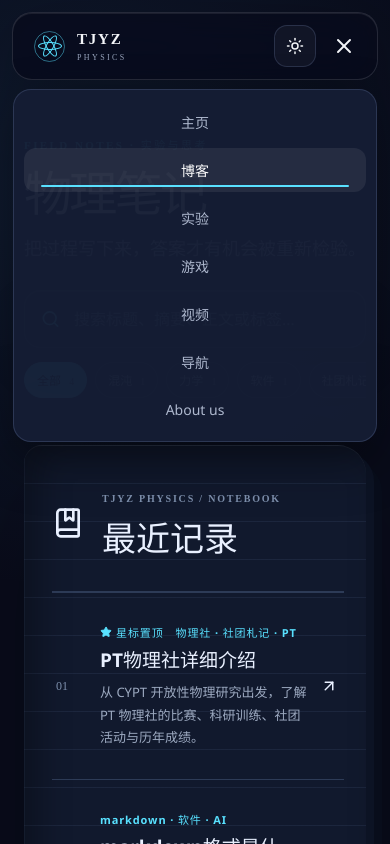
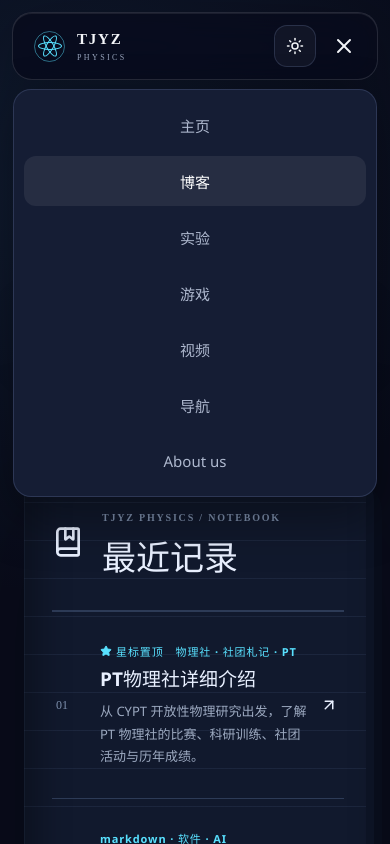
Before and after one commit to TJYZphysics/TJYZphysics.github.io, a React (Vite) app: page /blog in a window 390 px wide. Both pictures are taken after a click on the button 344 px from the left and 46 px from the top of the page. Shown: the top 844 px of the page. Built offline with nearby package versions, Linux system fonts and the light colour scheme.

Commit message:
feat: improve mobile navigation and filters

```diff
--- a/src/App.tsx
+++ b/src/App.tsx
@@ -43,8 +43,8 @@ function SiteHeader() {
   return <header className={`site-header ${isAbout ? 'site-header--about' : ''}`}>
     <NavLink className="brand" to="/" aria-label="TJYZ Physics 主页"><span className="brand-mark" aria-hidden="true"><i /><i /><i /></span><span><b>TJYZ</b><small>PHYSICS</small></span></NavLink>
     {!isAbout && <button className="theme-toggle" type="button" onClick={() => setTheme((value) => value === 'dark' ? 'light' : 'dark')} aria-label={theme === 'dark' ? '切换浅色主题' : '切换深色主题'} title={theme === 'dark' ? '浅色主题' : '深色主题'}>{theme === 'dark' ? <Sun aria-hidden="true" /> : <Moon aria-hidden="true" />}</button>}
-    <button className="menu-toggle" onClick={() => setOpen(!open)} aria-expanded={open} aria-label="切换导航">{open ? <X /> : <Menu />}</button>
-    <nav className={open ? 'primary-nav is-open' : 'primary-nav'} aria-label="主导航">{navItems.map((item) => <NavLink key={item.to} to={item.to} end={item.end} className={({ isActive }) => isActive ? 'active' : ''}>{item.label}</NavLink>)}</nav>
+    <button className="menu-toggle" type="button" onClick={() => setOpen((value) => !value)} aria-expanded={open} aria-controls="site-primary-nav" aria-label={open ? '关闭导航' : '打开导航'}>{open ? <X /> : <Menu />}</button>
+    <nav id="site-primary-nav" className={open ? 'primary-nav is-open' : 'primary-nav'} aria-label="主导航">{navItems.map((item) => <NavLink key={item.to} to={item.to} end={item.end} className={({ isActive }) => isActive ? 'active' : ''}>{item.label}</NavLink>)}</nav>
   </header>
 }
 
--- a/src/pages/BlogPage.tsx
+++ b/src/pages/BlogPage.tsx
@@ -1,5 +1,5 @@
-import { ArrowUpRight, BookMarked, Search, Star, X } from 'lucide-react'
-import { useEffect, useMemo, useRef } from 'react'
+import { ArrowUpRight, BookMarked, ChevronDown, Search, Star, X } from 'lucide-react'
+import { useEffect, useMemo, useRef, useState } from 'react'
 import { Link, useSearchParams } from 'react-router-dom'
 import { getBlogPosts } from '../content/content'
 import { usePageMeta } from '../lib/seo'
@@ -13,6 +13,7 @@ export default function BlogPage() {
     path: '/blog/',
   })
   const [params, setParams] = useSearchParams()
+  const [tagsOpen, setTagsOpen] = useState(false)
   const searchRef = useRef<HTMLInputElement>(null)
   const query = params.get('q') ?? ''
   const activeTag = params.get('tag') ?? ''
@@ -43,15 +44,25 @@ export default function BlogPage() {
     value ? next.set(key, value) : next.delete(key)
     setParams(next, { replace: true })
   }
+  const selectTag = (tag: string) => {
+    updateParam('tag', tag)
+    setTagsOpen(false)
+  }
 
   return (
     <main className="blog-page page-pad">
       <header className="page-intro"><p>FIELD NOTES · 实验与思考</p><h1>物理笔记</h1><span>把过程写下来，答案才有机会被重新检验。</span></header>
       <section className="blog-discovery" aria-label="搜索与标签筛选">
         <label className="blog-search"><Search aria-hidden="true" /><span className="sr-only">搜索博客</span><input ref={searchRef} value={query} onChange={(event) => updateParam('q', event.target.value)} placeholder="搜索标题、摘要、正文或标签…" /><kbd>/</kbd></label>
-        <div className="blog-tags" aria-label="按标签筛选">
-          <button className={!activeTag ? 'is-active' : ''} onClick={() => updateParam('tag', '')}>全部 <span>{posts.length}</span></button>
-          {tags.map((tag) => <button key={tag} className={activeTag === tag ? 'is-active' : ''} onClick={() => updateParam('tag', activeTag === tag ? '' : tag)}>{tag} <span>{posts.filter((post) => post.tags.includes(tag)).length}</span></button>)}
+        <div className="blog-tags-control">
+          <button type="button" className="blog-tags-toggle" aria-expanded={tagsOpen} aria-controls="blog-tag-options" onClick={() => setTagsOpen((value) => !value)}>
+            <span><small>标签筛选</small><strong>{activeTag || '全部笔记'}</strong></span>
+            <ChevronDown aria-hidden="true" />
+          </button>
+          <div id="blog-tag-options" className={`blog-tags${tagsOpen ? ' is-open' : ''}`} aria-label="按标签筛选">
+            <button type="button" className={!activeTag ? 'is-active' : ''} onClick={() => selectTag('')}>全部 <span>{posts.length}</span></button>
+            {tags.map((tag) => <button type="button" key={tag} className={activeTag === tag ? 'is-active' : ''} onClick={() => selectTag(activeTag === tag ? '' : tag)}>{tag} <span>{posts.filter((post) => post.tags.includes(tag)).length}</span></button>)}
+          </div>
         </div>
         {(query || activeTag) && <button className="blog-filter-reset" onClick={() => setParams({}, { replace: true })}><X /> 清除筛选</button>}
       </section>
--- a/src/pages/VideosPage.tsx
+++ b/src/pages/VideosPage.tsx
@@ -1,5 +1,5 @@
-import { ArrowUpRight, Film, Play, Search, X } from 'lucide-react'
-import { useEffect, useMemo, useRef } from 'react'
+import { ArrowUpRight, ChevronDown, Film, Play, Search, X } from 'lucide-react'
+import { useEffect, useMemo, useRef, useState } from 'react'
 import { useSearchParams } from 'react-router-dom'
 import { htmlVideos } from '../data/videos'
 import { usePageMeta } from '../lib/seo'
@@ -12,6 +12,7 @@ export default function VideosPage() {
     path: '/videos/',
   })
   const [params, setParams] = useSearchParams()
+  const [tagsOpen, setTagsOpen] = useState(false)
   const searchRef = useRef<HTMLInputElement>(null)
   const query = params.get('q') ?? ''
   const activeTag = params.get('tag') ?? ''
@@ -45,6 +46,10 @@ export default function VideosPage() {
     value ? next.set(key, value) : next.delete(key)
     setParams(next, { replace: true })
   }
+  const selectTag = (tag: string) => {
+    updateParam('tag', tag)
+    setTagsOpen(false)
+  }
 
   return (
     <main className="videos-page page-pad">
@@ -67,13 +72,19 @@ export default function VideosPage() {
           <input ref={searchRef} value={query} onChange={(event) => updateParam('q', event.target.value)} placeholder="搜索标题、简介或标签…" />
           <kbd>/</kbd>
         </label>
-        <div className="video-tags" aria-label="按标签筛选">
-          <button type="button" className={!activeTag ? 'is-active' : ''} onClick={() => updateParam('tag', '')}>全部 <span>{htmlVideos.length}</span></button>
-          {tags.map((tag) => (
-            <button type="button" key={tag} className={activeTag === tag ? 'is-active' : ''} onClick={() => updateParam('tag', activeTag === tag ? '' : tag)}>
-              {tag} <span>{htmlVideos.filter((video) => video.tags.includes(tag)).length}</span>
-            </button>
-          ))}
+        <div className="video-tags-control">
+          <button type="button" className="video-tags-toggle" aria-expanded={tagsOpen} aria-controls="video-tag-options" onClick={() => setTagsOpen((value) => !value)}>
+            <span><small>标签筛选</small><strong>{activeTag || '全部影片'}</strong></span>
+            <ChevronDown aria-hidden="true" />
+          </button>
+          <div id="video-tag-options" className={`video-tags${tagsOpen ? ' is-open' : ''}`} aria-label="按标签筛选">
+            <button type="button" className={!activeTag ? 'is-active' : ''} onClick={() => selectTag('')}>全部 <span>{htmlVideos.length}</span></button>
+            {tags.map((tag) => (
+              <button type="button" key={tag} className={activeTag === tag ? 'is-active' : ''} onClick={() => selectTag(activeTag === tag ? '' : tag)}>
+                {tag} <span>{htmlVideos.filter((video) => video.tags.includes(tag)).length}</span>
+              </button>
+            ))}
+          </div>
         </div>
         {(query || activeTag) && <button type="button" className="video-filter-reset" onClick={() => setParams({}, { replace: true })}><X /> 清除筛选</button>}
       </section>
--- a/src/styles/blog.css
+++ b/src/styles/blog.css
@@ -193,3 +193,45 @@ html[data-color-mode='light'] .markdown-body .hljs-built_in { color: #79c0ff; }
   .markdown-table th:last-child,
   .markdown-table td:last-child { width: 32%; }
 }
+
+/* On phones, tags live in an expandable control instead of a narrow scrolling rail. */
+.blog-tags-control { display: contents; }
+.blog-tags-toggle { display: none; }
+
+@media (max-width: 520px) {
+  .blog-tags-toggle { display: flex; }
+}
+
+@media (max-width: 520px) {
+  .blog-tags-control { display: block; margin-top: 12px; }
+  .blog-tags-toggle {
+    width: 100%;
+    min-height: 60px;
+    padding: 11px 14px;
+    display: flex;
+    align-items: center;
+    justify-content: space-between;
+    gap: 16px;
+    border: 1px solid var(--blog-line);
+    border-radius: 14px;
+    color: var(--blog-text);
+    background: color-mix(in srgb, var(--blog-control) 88%, transparent);
+    text-align: left;
+    cursor: pointer;
+    transition: border-color .22s ease, background .22s ease;
+  }
+  .blog-tags-toggle:hover,
+  .blog-tags-toggle[aria-expanded='true'] { border-color: var(--blog-accent); background: var(--blog-control-hover); }
+  .blog-tags-toggle > span { min-width: 0; display: flex; flex-direction: column; gap: 3px; }
+  .blog-tags-toggle small { color: var(--blog-muted); font-size: 10px; letter-spacing: .12em; }
+  .blog-tags-toggle strong { overflow: hidden; text-overflow: ellipsis; white-space: nowrap; font-size: 14px; }
+  .blog-tags-toggle > svg { width: 18px; flex: 0 0 auto; color: var(--blog-accent); transition: transform .28s ease; }
+  .blog-tags-toggle[aria-expanded='true'] > svg { transform: rotate(180deg); }
+  .blog-tags { display: grid; grid-template-columns: repeat(2, minmax(0, 1fr)); gap: 8px; max-height: 0; margin-top: 0; padding: 0; overflow: hidden; opacity: 0; visibility: hidden; transform: translateY(-5px); transition: max-height .3s ease, margin-top .3s ease, padding .3s ease, opacity .2s ease, transform .3s ease, visibility 0s linear .3s; }
+  .blog-tags.is-open { max-height: 320px; margin-top: 8px; padding: 2px 1px 4px; opacity: 1; visibility: visible; transform: translateY(0); transition-delay: 0s; }
+  .blog-tags button { min-height: 46px; padding: 10px 11px; border-radius: 12px; white-space: normal; line-height: 1.25; }
+}
+
+@media (prefers-reduced-motion: reduce) {
+  .blog-tags-toggle > svg, .blog-tags, .blog-tags-toggle { transition: none; }
+}
--- a/src/styles/global.css
+++ b/src/styles/global.css
@@ -236,3 +236,50 @@ html[data-theme='claude-dark'] .orbit-ring i{background:var(--cyan);box-shadow:0
   .site-header .primary-nav{order:5}
   .site-header:not(.site-header--about) .primary-nav{background:color-mix(in srgb,var(--surface-elevated) 97%,transparent);border-color:var(--line)}
 }
+
+/* Mobile navigation opens as a quiet slide-down panel with generous touch rows. */
+@media (max-width: 800px) {
+  .site-header .primary-nav {
+    display: flex;
+    gap: 6px;
+    max-height: 0;
+    padding: 0 10px;
+    overflow: hidden;
+    opacity: 0;
+    visibility: hidden;
+    pointer-events: none;
+    transform: translateY(-8px) scale(.98);
+    transform-origin: top center;
+    background: var(--surface-elevated);
+    border-color: transparent;
+    box-shadow: none;
+    transition: max-height .34s ease, padding .34s ease, opacity .22s ease, transform .34s ease, visibility 0s linear .34s, border-color .34s ease, box-shadow .34s ease;
+  }
+  .site-header:not(.site-header--about) .primary-nav { background: var(--surface-elevated); }
+  .site-header .primary-nav.is-open {
+    max-height: 520px;
+    padding: 10px;
+    opacity: 1;
+    visibility: visible;
+    pointer-events: auto;
+    transform: translateY(0) scale(1);
+    border-color: var(--line);
+    box-shadow: 0 20px 50px rgba(0,0,0,.4);
+    transition-delay: 0s;
+  }
+  .site-header .primary-nav a {
+    min-height: 50px;
+    padding: 13px 18px;
+    display: flex;
+    align-items: center;
+    justify-content: center;
+    flex-direction: column;
+    border-radius: 12px;
+    font-size: 15px;
+  }
+  .site-header .primary-nav a.active:after { margin: 4px auto -6px; }
+}
+
+@media (prefers-reduced-motion: reduce) {
+  .site-header .primary-nav { transition: none; transform: none; }
+}
```
Also changed, not shown: src/styles/videos.css (+39 -2 lines), 1 other file (tests, documents, lock files or other folders).
